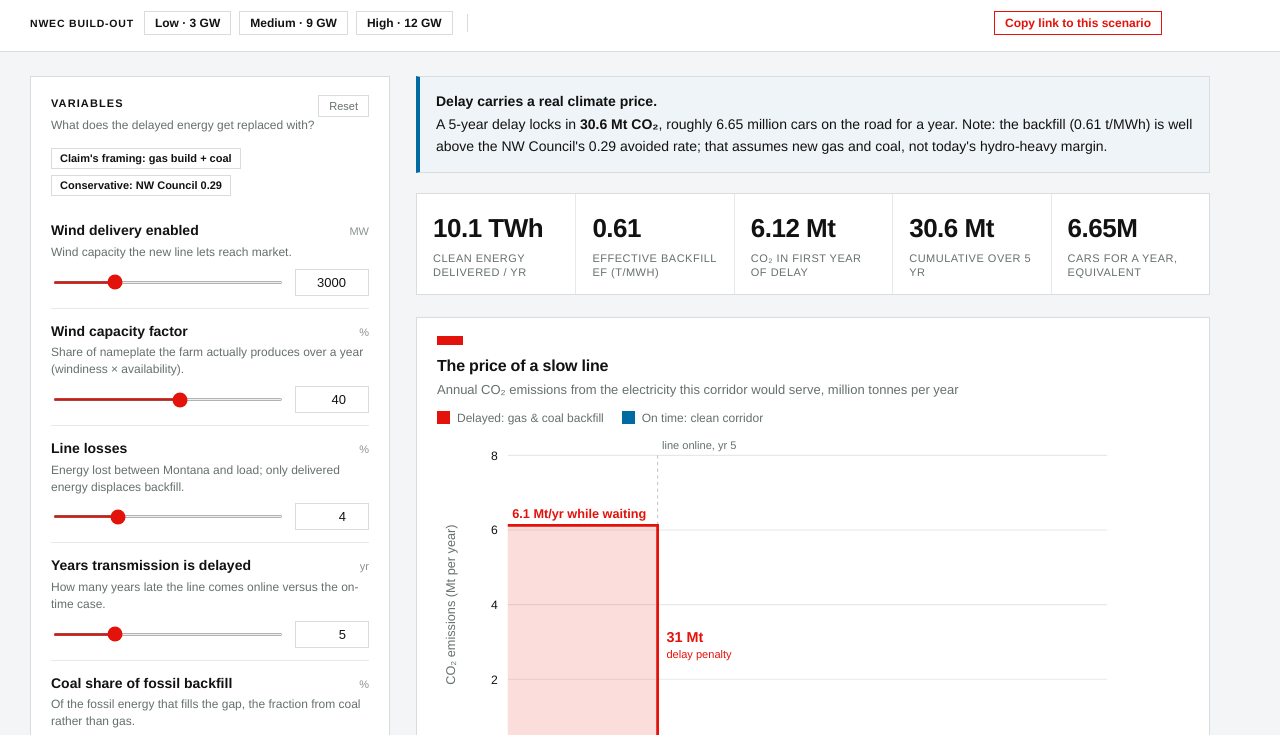
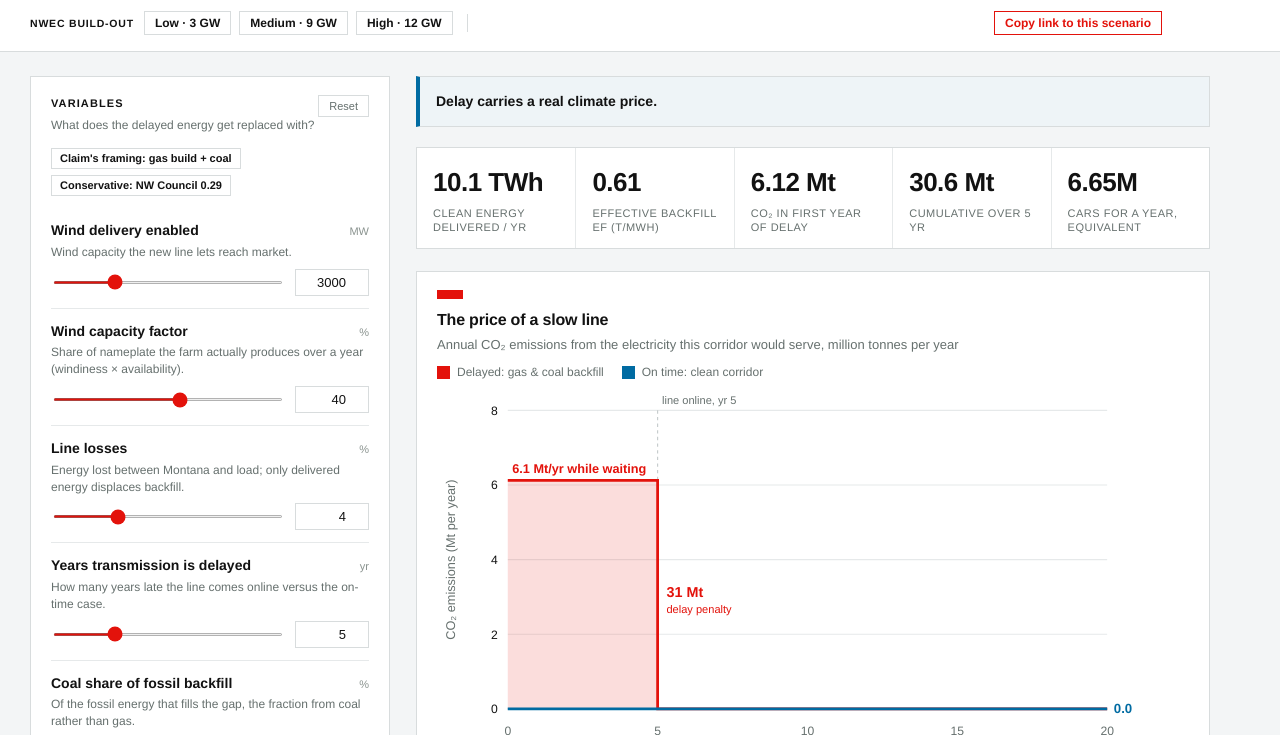
Before and after one commit to nainava/transmission-climate-tradeoff, a plain HTML site: page index.html in a window 1280 px wide. Shown: the part 59-794 px from the top of the page. Drawn offline with Linux system fonts and the light colour scheme.

Commit message:
Verdict banner: headline only
Co-Authored-By: Claude Opus 5.5 <noreply@anthropic.com>

```diff
--- a/index.html
+++ b/index.html
@@ -70,7 +70,7 @@
     padding:14px 16px;margin-bottom:20px;font-size:14px}
   .verdict.good{border-left-color:var(--blue);background:var(--goodtint)}
   .verdict.bad{border-left-color:var(--red);background:var(--badtint)}
-  .verdict .lead{font-weight:700;display:block;margin-bottom:2px}
+  .verdict .lead{font-weight:700;display:block}
   .kpis{display:grid;grid-template-columns:repeat(auto-fit,minmax(150px,1fr));gap:0;
     border:1px solid var(--rule);margin-bottom:22px;background:var(--paper)}
   .kpi{padding:14px 16px;border-left:1px solid var(--grid)}
@@ -286,17 +286,9 @@ function renderClimate(){
     kpi(fmt(cars/1e6,2)+"M","Cars for a year, equivalent");
 
   const vd=document.getElementById("verdict-climate");
-  const nw=m.ef0<0.35?` The backfill here (${fmt(m.ef0,2)} t/MWh) is near the NW Council's 0.29 avoided rate — the conservative read.`:
-    m.ef0>0.45?` Note: the backfill (${fmt(m.ef0,2)} t/MWh) is well above the NW Council's 0.29 avoided rate; that assumes new gas and coal, not today's hydro-heavy margin.`:"";
-  if(m.cumMt<1){
-    vd.className="verdict bad";
-    vd.innerHTML=`<span class="lead">Weak climate case for speed.</span>With this backfill the delay adds only
-      ${fmt(m.cumMt,1)} Mt CO₂: a near-clean counterfactual means faster transmission buys little climate benefit here.${nw}`;
-  }else{
-    vd.className="verdict good";
-    vd.innerHTML=`<span class="lead">Delay carries a real climate price.</span>A ${fmt(m.delay)}-year delay locks in
-      <b>${fmt(m.cumMt,1)} Mt CO₂</b>, roughly ${fmt(cars/1e6,2)} million cars on the road for a year.${nw}`;
-  }
+  const bad=m.cumMt<1;
+  vd.className="verdict "+(bad?"bad":"good");
+  vd.innerHTML=`<span class="lead">${bad?"Weak climate case for speed.":"Delay carries a real climate price."}</span>`;
   drawRate("chart-climate",m,Math.max(20,m.delay+6));
 }
 function drawRate(host,m,horizon){
```
